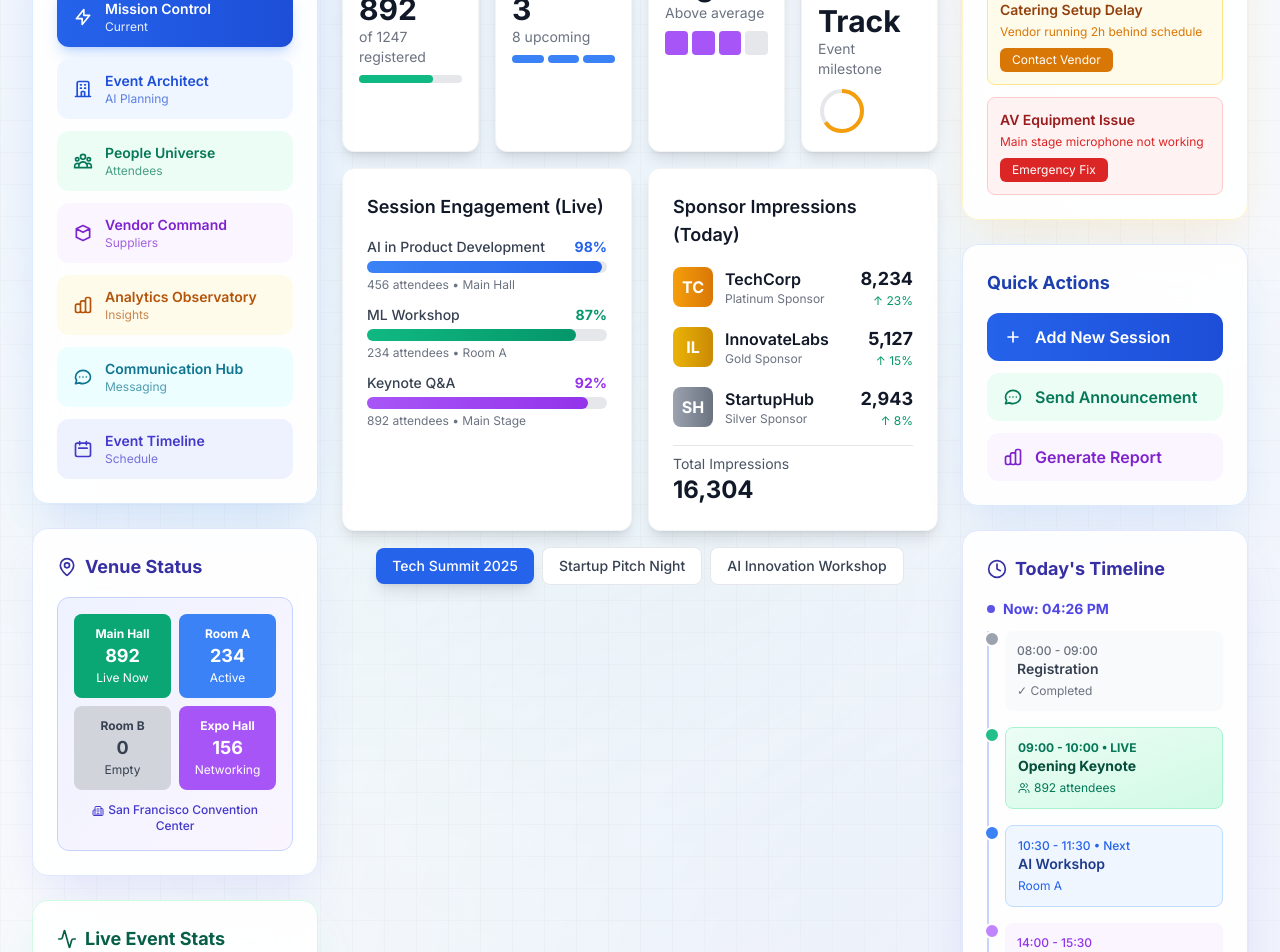
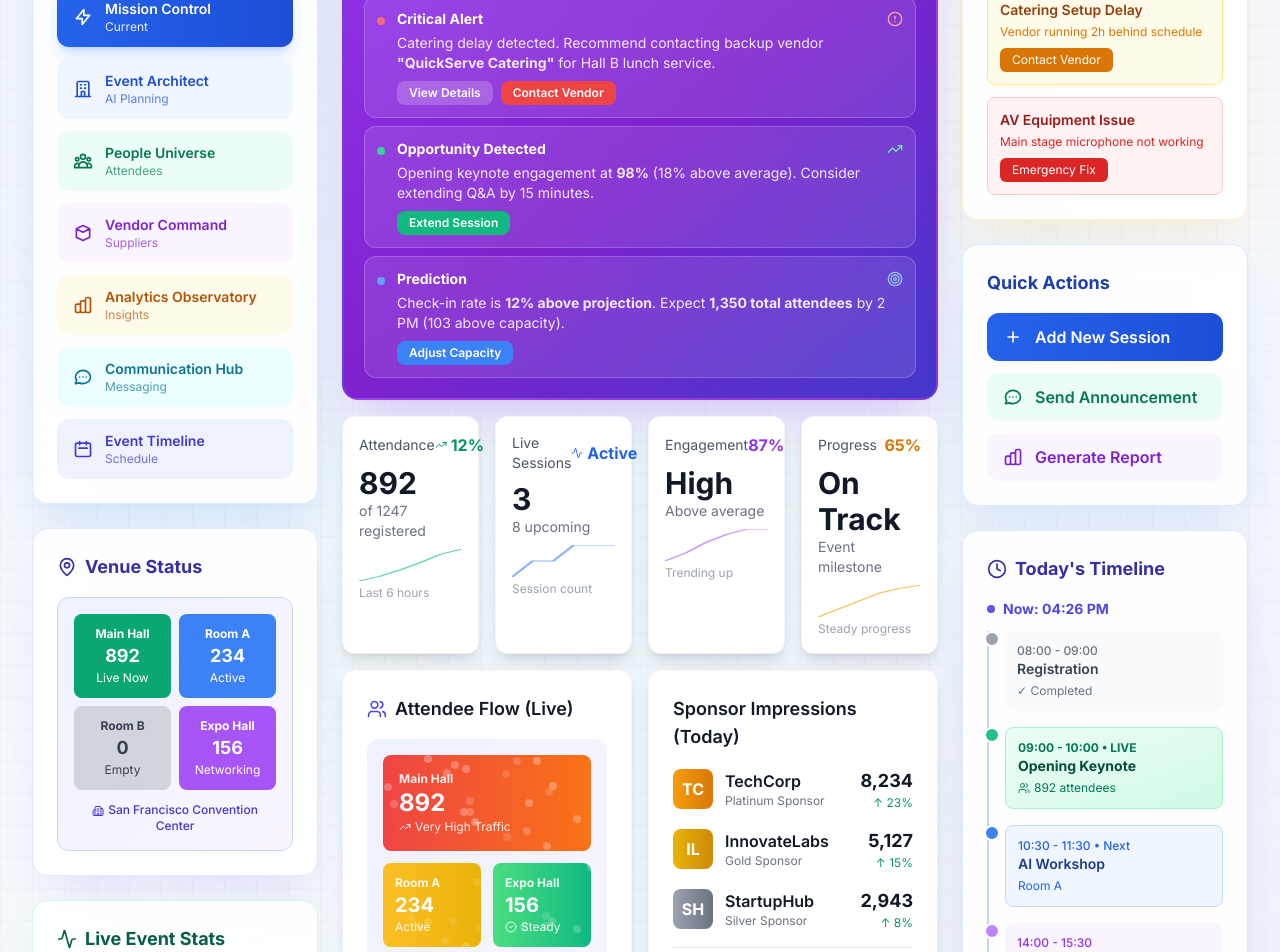
Before and after one commit to codebanditssss/eventos-hackathon, a Next.js app: page /dashboard in a window 1280 px wide. Shown: the part 360-1312 px from the top of the page. Built offline with nearby package versions, Linux system fonts and the light colour scheme.

Commit message:
real time elements

```diff
--- a/src/app/dashboard/page.tsx
+++ b/src/app/dashboard/page.tsx
@@ -23,11 +23,50 @@ const EventUniverse3D = dynamic(() => import('@/components/EventUniverse3D'), {
   )
 })
 
+// Simple Sparkline Component
+const Sparkline = ({ data, color = "emerald" }: { data: number[], color?: string }) => {
+  const max = Math.max(...data)
+  const min = Math.min(...data)
+  const range = max - min || 1
+
+  const points = data.map((value, index) => {
+    const x = (index / (data.length - 1)) * 100
+    const y = 100 - ((value - min) / range) * 100
+    return `${x},${y}`
+  }).join(' ')
+
+  const colorMap: Record<string, string> = {
+    emerald: 'stroke-emerald-500',
+    blue: 'stroke-blue-500',
+    purple: 'stroke-purple-500',
+    amber: 'stroke-amber-500'
+  }
+
+  return (
+    <svg className="w-full h-8" viewBox="0 0 100 100" preserveAspectRatio="none">
+      <polyline
+        points={points}
+        fill="none"
+        className={`${colorMap[color]} opacity-60`}
+        strokeWidth="3"
+        strokeLinecap="round"
+        strokeLinejoin="round"
+      />
+    </svg>
+  )
+}
+
 export default function MissionControlDashboard() {
   const [currentTime, setCurrentTime] = useState(new Date())
   const [selectedEvent, setSelectedEvent] = useState(0)
   const [aiCopilotOpen, setAiCopilotOpen] = useState(false)
   const [dataFlow, setDataFlow] = useState(0)
+
+  // Sparkline data (last 6 hours trend)
+  const attendanceTrend = [720, 745, 780, 820, 865, 892]
+  const sessionTrend = [1, 2, 2, 3, 3, 3]
+  const engagementTrend = [75, 78, 82, 85, 87, 87]
+  const progressTrend = [45, 50, 55, 60, 63, 65]
 
   // EventOS-specific event data with real event management context
   const events = [
@@ -495,104 +534,239 @@ export default function MissionControlDashboard() {
             {/* Center Column - Event Command Center */}
             <div className="lg:col-span-6 space-y-4">
 
+              {/* AI Insights Panel */}
+              <div className="bg-gradient-to-br from-purple-600 via-purple-700 to-indigo-700 rounded-2xl p-5 text-white shadow-2xl shadow-purple-500/30 border-2 border-purple-400/20">
+                <div className="flex items-center justify-between mb-3">
+                  <div className="flex items-center space-x-2">
+                    <div className="w-8 h-8 bg-white/20 backdrop-blur-lg rounded-lg flex items-center justify-center">
+                      <Sparkles className="w-5 h-5 text-white animate-pulse" />
+                    </div>
+                    <div>
+                      <h3 className="text-lg font-bold">AI Insights</h3>
+                      <p className="text-xs text-purple-200">Powered by EventOS AI</p>
+                    </div>
+                  </div>
+                  <div className="bg-white/10 backdrop-blur-lg px-3 py-1 rounded-full text-xs font-bold border border-white/20">
+                    3 New
+                        </div>
+                      </div>
+
+                <div className="space-y-2">
+                  {/* Insight 1 - Critical */}
+                  <div className="bg-white/10 backdrop-blur-lg rounded-xl p-3 border border-white/20 hover:bg-white/20 transition-all cursor-pointer group">
+                    <div className="flex items-start space-x-3">
+                      <div className="w-2 h-2 bg-red-400 rounded-full mt-2 animate-pulse"></div>
+                      <div className="flex-1">
+                        <div className="flex items-center justify-between mb-1">
+                          <span className="text-sm font-bold">Critical Alert</span>
+                          <AlertCircle className="w-4 h-4 text-red-300" />
+                        </div>
+                        <p className="text-sm text-purple-100">
+                          Catering delay detected. Recommend contacting backup vendor <span className="font-bold">"QuickServe Catering"</span> for Hall B lunch service.
+                        </p>
+                        <div className="flex items-center space-x-2 mt-2">
+                          <button className="text-xs bg-white/20 hover:bg-white/30 px-3 py-1 rounded-lg font-semibold transition-colors">
+                            View Details
+                          </button>
+                          <button className="text-xs bg-red-500 hover:bg-red-600 px-3 py-1 rounded-lg font-semibold transition-colors">
+                            Contact Vendor
+                          </button>
+                      </div>
+                    </div>
+                  </div>
+                </div>
+
+                  {/* Insight 2 - Positive */}
+                  <div className="bg-white/10 backdrop-blur-lg rounded-xl p-3 border border-white/20 hover:bg-white/20 transition-all cursor-pointer group">
+                    <div className="flex items-start space-x-3">
+                      <div className="w-2 h-2 bg-emerald-400 rounded-full mt-2"></div>
+                      <div className="flex-1">
+                        <div className="flex items-center justify-between mb-1">
+                          <span className="text-sm font-bold">Opportunity Detected</span>
+                          <TrendingUp className="w-4 h-4 text-emerald-300" />
+                        </div>
+                        <p className="text-sm text-purple-100">
+                          Opening keynote engagement at <span className="font-bold">98%</span> (18% above average). Consider extending Q&A by 15 minutes.
+                        </p>
+                        <button className="text-xs bg-emerald-500 hover:bg-emerald-600 px-3 py-1 rounded-lg font-semibold mt-2 transition-colors">
+                          Extend Session
+                        </button>
+                      </div>
+                        </div>
+                      </div>
+
+                  {/* Insight 3 - Info */}
+                  <div className="bg-white/10 backdrop-blur-lg rounded-xl p-3 border border-white/20 hover:bg-white/20 transition-all cursor-pointer group">
+                    <div className="flex items-start space-x-3">
+                      <div className="w-2 h-2 bg-blue-400 rounded-full mt-2"></div>
+                      <div className="flex-1">
+                        <div className="flex items-center justify-between mb-1">
+                          <span className="text-sm font-bold">Prediction</span>
+                          <Target className="w-4 h-4 text-blue-300" />
+                        </div>
+                        <p className="text-sm text-purple-100">
+                          Check-in rate is <span className="font-bold">12% above projection</span>. Expect <span className="font-bold">1,350 total attendees</span> by 2 PM (103 above capacity).
+                        </p>
+                        <button className="text-xs bg-blue-500 hover:bg-blue-600 px-3 py-1 rounded-lg font-semibold mt-2 transition-colors">
+                          Adjust Capacity
+                        </button>
+                      </div>
+                    </div>
+                  </div>
+                </div>
+              </div>
+
               {/* Top Metrics Row */}
               <div className="grid grid-cols-2 md:grid-cols-4 gap-3 md:gap-4">
                 <div className="bg-white rounded-xl p-4 border border-gray-100 shadow-lg hover:shadow-xl transition-shadow duration-300">
                   <div className="flex items-center justify-between mb-2">
                     <span className="text-sm text-gray-600">Attendance</span>
-                    <span className="text-emerald-600">↑ 12%</span>
+                    <span className="text-emerald-600 flex items-center space-x-1">
+                      <TrendingUp className="w-3 h-3" />
+                      <span className="font-bold">12%</span>
+                    </span>
                   </div>
                   <div className="text-3xl font-bold text-gray-900">{currentEvent.attendees.checkedIn}</div>
-                  <div className="text-sm text-gray-500">of {currentEvent.attendees.registered} registered</div>
-                  <div className="mt-2 w-full bg-gray-200 rounded-full h-2">
-                    <div className="bg-emerald-500 h-2 rounded-full" style={{width: `${(currentEvent.attendees.checkedIn/currentEvent.attendees.registered)*100}%`}}></div>
-                  </div>
+                  <div className="text-sm text-gray-500 mb-2">of {currentEvent.attendees.registered} registered</div>
+                  <Sparkline data={attendanceTrend} color="emerald" />
+                  <div className="text-xs text-gray-400 mt-1">Last 6 hours</div>
                 </div>
 
                 <div className="bg-white rounded-xl p-4 border border-gray-100 shadow-lg hover:shadow-xl transition-shadow duration-300">
                   <div className="flex items-center justify-between mb-2">
                     <span className="text-sm text-gray-600">Live Sessions</span>
-                    <span className="text-blue-600">● Active</span>
+                    <span className="text-blue-600 flex items-center space-x-1">
+                      <Activity className="w-3 h-3 animate-pulse" />
+                      <span className="font-bold">Active</span>
+                    </span>
                   </div>
                   <div className="text-3xl font-bold text-gray-900">{currentEvent.sessions.live}</div>
-                  <div className="text-sm text-gray-500">{currentEvent.sessions.upcoming} upcoming</div>
-                  <div className="mt-2 flex space-x-1">
-                    {[...Array(currentEvent.sessions.live)].map((_, i) => (
-                      <div key={i} className="flex-1 bg-blue-500 rounded-full h-2"></div>
-                    ))}
-                    {[...Array(3 - currentEvent.sessions.live)].map((_, i) => (
-                      <div key={i} className="flex-1 bg-gray-200 rounded-full h-2"></div>
-                    ))}
-                  </div>
+                  <div className="text-sm text-gray-500 mb-2">{currentEvent.sessions.upcoming} upcoming</div>
+                  <Sparkline data={sessionTrend} color="blue" />
+                  <div className="text-xs text-gray-400 mt-1">Session count</div>
                 </div>
 
                 <div className="bg-white rounded-xl p-4 border border-gray-100 shadow-lg hover:shadow-xl transition-shadow duration-300">
                   <div className="flex items-center justify-between mb-2">
                     <span className="text-sm text-gray-600">Engagement</span>
-                    <span className="text-purple-600">87%</span>
+                    <span className="text-purple-600 font-bold">87%</span>
                   </div>
                   <div className="text-3xl font-bold text-gray-900">High</div>
-                  <div className="text-sm text-gray-500">Above average</div>
-                  <div className="mt-2 flex space-x-1">
-                    {[1,2,3,4].map((i) => (
-                      <div key={i} className={`flex-1 h-6 rounded ${i <= 3 ? 'bg-purple-500' : 'bg-gray-200'}`}></div>
-                    ))}
-                  </div>
+                  <div className="text-sm text-gray-500 mb-2">Above average</div>
+                  <Sparkline data={engagementTrend} color="purple" />
+                  <div className="text-xs text-gray-400 mt-1">Trending up</div>
                 </div>
 
                 <div className="bg-white rounded-xl p-4 border border-gray-100 shadow-lg hover:shadow-xl transition-shadow duration-300">
                   <div className="flex items-center justify-between mb-2">
                     <span className="text-sm text-gray-600">Progress</span>
-                    <span className="text-amber-600">{currentEvent.progress}%</span>
+                    <span className="text-amber-600 font-bold">{currentEvent.progress}%</span>
                   </div>
                   <div className="text-3xl font-bold text-gray-900">On Track</div>
-                  <div className="text-sm text-gray-500">Event milestone</div>
-                  <div className="mt-2 relative w-12 h-12">
-                    <svg className="transform -rotate-90 w-12 h-12">
-                      <circle cx="24" cy="24" r="20" stroke="#E5E7EB" strokeWidth="4" fill="none" />
-                      <circle cx="24" cy="24" r="20" stroke="#F59E0B" strokeWidth="4" fill="none"
-                        strokeDasharray={`${2 * Math.PI * 20}`}
-                        strokeDashoffset={`${2 * Math.PI * 20 * (1 - currentEvent.progress/100)}`} />
-                    </svg>
-                  </div>
+                  <div className="text-sm text-gray-500 mb-2">Event milestone</div>
+                  <Sparkline data={progressTrend} color="amber" />
+                  <div className="text-xs text-gray-400 mt-1">Steady progress</div>
                 </div>
               </div>
 
               {/* Main Charts Section */}
               <div className="grid grid-cols-1 md:grid-cols-2 gap-4">
-                {/* Session Engagement Chart */}
+                {/* Attendee Flow Heatmap */}
                 <div className="bg-white rounded-xl p-6 border border-gray-100 shadow-lg hover:shadow-xl transition-shadow duration-300">
-                  <h3 className="text-lg font-semibold text-gray-900 mb-4">Session Engagement (Live)</h3>
+                  <h3 className="text-lg font-semibold text-gray-900 mb-4 flex items-center space-x-2">
+                    <Users className="w-5 h-5 text-indigo-600" />
+                    <span>Attendee Flow (Live)</span>
+                  </h3>
+                  <div className="bg-gradient-to-br from-indigo-50 to-purple-50 rounded-xl p-4">
+                    {/* Flow Visualization */}
                     <div className="space-y-3">
-                    <div>
-                      <div className="flex justify-between text-sm mb-1">
-                        <span className="text-gray-700 font-medium">AI in Product Development</span>
-                        <span className="text-blue-600 font-bold">98%</span>
+                      {/* Main Hall - High Traffic */}
+                      <div className="relative bg-gradient-to-r from-red-500 to-orange-500 rounded-lg p-4 text-white overflow-hidden">
+                        <div className="absolute inset-0 opacity-30">
+                          {[...Array(20)].map((_, i) => (
+                            <div
+                              key={i}
+                              className="absolute w-2 h-2 bg-white rounded-full animate-pulse"
+                              style={{
+                                left: `${Math.random() * 100}%`,
+                                top: `${Math.random() * 100}%`,
+                                animationDelay: `${Math.random() * 2}s`
+                              }}
+                            ></div>
+                          ))}
                         </div>
-                      <div className="w-full bg-gray-200 rounded-full h-3">
-                        <div className="bg-gradient-to-r from-blue-500 to-blue-600 h-3 rounded-full" style={{width: '98%'}}></div>
+                        <div className="relative z-10">
+                          <div className="text-xs font-bold opacity-90">Main Hall</div>
+                          <div className="text-2xl font-bold">892</div>
+                          <div className="text-xs opacity-90 flex items-center space-x-1">
+                            <TrendingUp className="w-3 h-3" />
+                            <span>Very High Traffic</span>
                           </div>
-                      <div className="text-xs text-gray-500 mt-1">456 attendees • Main Hall</div>
                         </div>
-                    <div>
-                      <div className="flex justify-between text-sm mb-1">
-                        <span className="text-gray-700 font-medium">ML Workshop</span>
-                        <span className="text-emerald-600 font-bold">87%</span>
                       </div>
-                      <div className="w-full bg-gray-200 rounded-full h-3">
-                        <div className="bg-gradient-to-r from-emerald-500 to-emerald-600 h-3 rounded-full" style={{width: '87%'}}></div>
+
+                      <div className="grid grid-cols-2 gap-3">
+                        {/* Room A - Medium Traffic */}
+                        <div className="relative bg-gradient-to-r from-amber-400 to-yellow-500 rounded-lg p-3 text-white overflow-hidden">
+                          <div className="absolute inset-0 opacity-20">
+                            {[...Array(8)].map((_, i) => (
+                              <div
+                                key={i}
+                                className="absolute w-2 h-2 bg-white rounded-full animate-pulse"
+                                style={{
+                                  left: `${Math.random() * 100}%`,
+                                  top: `${Math.random() * 100}%`,
+                                  animationDelay: `${Math.random() * 2}s`
+                                }}
+                              ></div>
+                            ))}
                           </div>
-                      <div className="text-xs text-gray-500 mt-1">234 attendees • Room A</div>
+                          <div className="relative z-10">
+                            <div className="text-xs font-bold opacity-90">Room A</div>
+                            <div className="text-xl font-bold">234</div>
+                            <div className="text-xs opacity-90">Active</div>
                           </div>
-                    <div>
-                      <div className="flex justify-between text-sm mb-1">
-                        <span className="text-gray-700 font-medium">Keynote Q&A</span>
-                        <span className="text-purple-600 font-bold">92%</span>
                         </div>
-                      <div className="w-full bg-gray-200 rounded-full h-3">
-                        <div className="bg-gradient-to-r from-purple-500 to-purple-600 h-3 rounded-full" style={{width: '92%'}}></div>
+
+                        {/* Expo Hall - Medium Traffic */}
+                        <div className="relative bg-gradient-to-r from-green-400 to-emerald-500 rounded-lg p-3 text-white overflow-hidden">
+                          <div className="absolute inset-0 opacity-20">
+                            {[...Array(6)].map((_, i) => (
+                              <div
+                                key={i}
+                                className="absolute w-2 h-2 bg-white rounded-full animate-pulse"
+                                style={{
+                                  left: `${Math.random() * 100}%`,
+                                  top: `${Math.random() * 100}%`,
+                                  animationDelay: `${Math.random() * 2}s`
+                                }}
+                              ></div>
+                            ))}
                           </div>
-                      <div className="text-xs text-gray-500 mt-1">892 attendees • Main Stage</div>
+                          <div className="relative z-10">
+                            <div className="text-xs font-bold opacity-90">Expo Hall</div>
+                            <div className="text-xl font-bold">156</div>
+                            <div className="text-xs opacity-90 flex items-center space-x-1">
+                              <CheckCircle2 className="w-3 h-3" />
+                              <span>Steady</span>
+                            </div>
+                          </div>
+                        </div>
+                      </div>
+
+                      {/* Room B - Low Traffic */}
+                      <div className="bg-gray-300 rounded-lg p-3 text-gray-700">
+                        <div className="text-xs font-bold">Room B</div>
+                        <div className="text-xl font-bold">0</div>
+                        <div className="text-xs">Empty • Next: 2:00 PM</div>
+                      </div>
+                    </div>
+
+                    <div className="mt-3 pt-3 border-t border-indigo-200">
+                      <div className="flex items-center justify-between text-xs">
+                        <span className="text-gray-600 font-medium">Peak Movement:</span>
+                        <span className="font-bold text-indigo-700">Main Hall → Expo (127/min)</span>
+                      </div>
                     </div>
                   </div>
                 </div>
```
Lines whose indentation alone changed are shown as unchanged.
